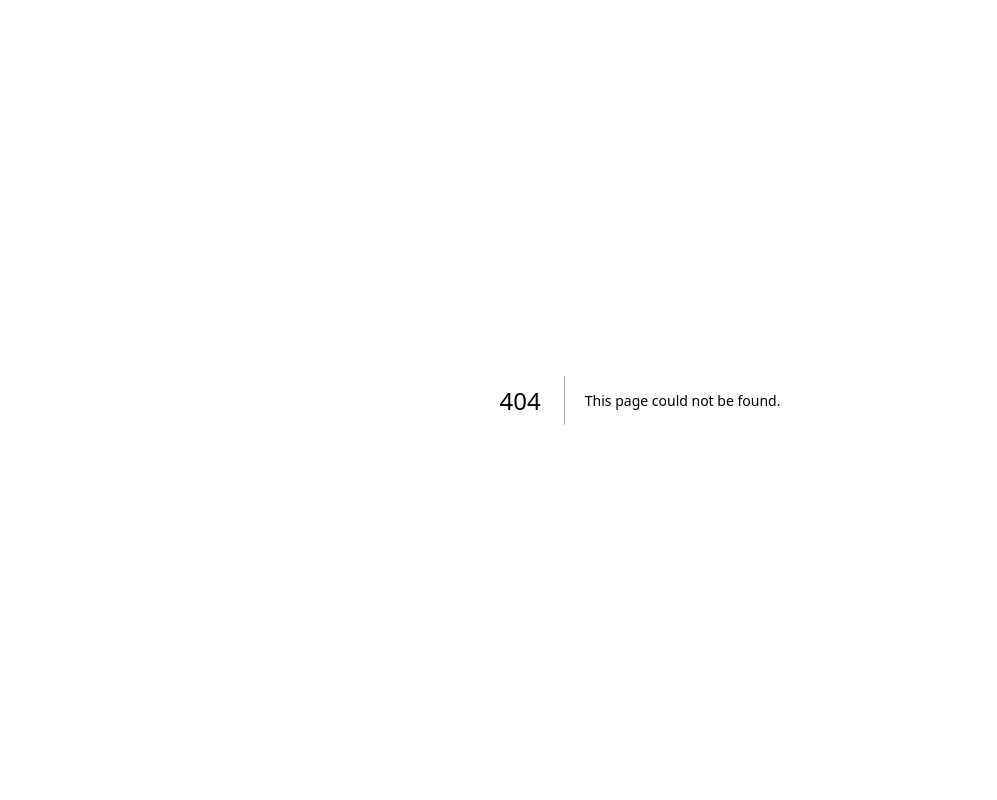
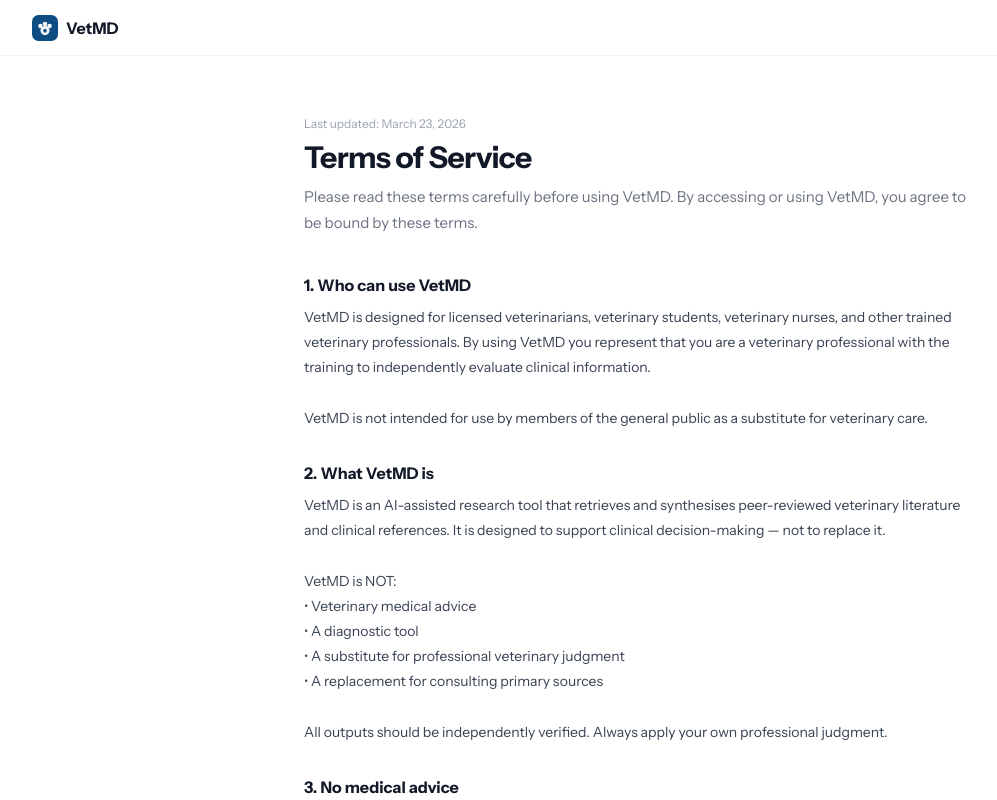
Before and after one commit to talinbettencourt2-dotcom/vetmd, a Next.js app: page /terms in a window 1280 px wide. Before the commit this address had no page. Shown: the top 800 px of the page, without its empty margins (0-997 px from the left). Built offline with nearby package versions, Linux system fonts and the light colour scheme.

Commit message:
Add files via upload

```diff
--- /dev/null
+++ b/pages/terms.js
@@ -0,0 +1,141 @@
+import { useRouter } from 'next/router';
+
+function Logo({ size = 28 }) {
+  return (
+    <svg width={size} height={size} viewBox="0 0 40 40" fill="none">
+      <rect width="40" height="40" rx="10" fill="#0f4c81"/>
+      <circle cx="20" cy="24" r="7" fill="white" opacity="0.95"/>
+      <circle cx="13" cy="17" r="3.5" fill="white" opacity="0.95"/>
+      <circle cx="20" cy="14" r="3.5" fill="white" opacity="0.95"/>
+      <circle cx="27" cy="17" r="3.5" fill="white" opacity="0.95"/>
+      <rect x="18.5" y="21" width="3" height="6" rx="1" fill="#0f4c81"/>
+      <rect x="17" y="22.5" width="6" height="3" rx="1" fill="#0f4c81"/>
+    </svg>
+  );
+}
+
+export default function Terms() {
+  const router = useRouter();
+  const updated = "March 23, 2026";
+
+  return (
+    <div style={{ minHeight:"100vh", background:"#fff", fontFamily:"'Instrument Sans','Helvetica Neue',sans-serif", color:"#111827" }}>
+      <style>{`@import url('https://fonts.googleapis.com/css2?family=Instrument+Sans:wght@400;500;600;700&display=swap'); *{box-sizing:border-box}`}</style>
+
+      <nav style={{ borderBottom:"1px solid #f3f4f6", padding:"0 32px", height:"56px", display:"flex", alignItems:"center", gap:"10px" }}>
+        <div onClick={() => router.push('/')} style={{ display:"flex", alignItems:"center", gap:"8px", cursor:"pointer" }}>
+          <Logo size={26} />
+          <span style={{ fontSize:"16px", fontWeight:"700", color:"#111827" }}>VetMD</span>
+        </div>
+      </nav>
+
+      <div style={{ maxWidth:"720px", margin:"0 auto", padding:"60px 24px 80px" }}>
+        <p style={{ fontSize:"12px", color:"#9ca3af", marginBottom:"8px" }}>Last updated: {updated}</p>
+        <h1 style={{ fontSize:"30px", fontWeight:"700", color:"#111827", letterSpacing:"-0.02em", marginBottom:"8px" }}>Terms of Service</h1>
+        <p style={{ fontSize:"15px", color:"#6b7280", marginBottom:"40px", lineHeight:1.7 }}>
+          Please read these terms carefully before using VetMD. By accessing or using VetMD, you agree to be bound by these terms.
+        </p>
+
+        {[
+          {
+            title: "1. Who can use VetMD",
+            body: `VetMD is designed for licensed veterinarians, veterinary students, veterinary nurses, and other trained veterinary professionals. By using VetMD you represent that you are a veterinary professional with the training to independently evaluate clinical information.
+
+VetMD is not intended for use by members of the general public as a substitute for veterinary care.`
+          },
+          {
+            title: "2. What VetMD is",
+            body: `VetMD is an AI-assisted research tool that retrieves and synthesises peer-reviewed veterinary literature and clinical references. It is designed to support clinical decision-making — not to replace it.
+
+VetMD is NOT:
+• Veterinary medical advice
+• A diagnostic tool
+• A substitute for professional veterinary judgment
+• A replacement for consulting primary sources
+
+All outputs should be independently verified. Always apply your own professional judgment.`
+          },
+          {
+            title: "3. No medical advice",
+            body: `Nothing on VetMD constitutes veterinary medical advice, diagnosis, or treatment. The information provided is for research and reference purposes only.
+
+VetMD and its operators are not liable for any clinical decisions made based on information provided by the platform. You use VetMD at your own professional discretion and risk.`
+          },
+          {
+            title: "4. Accuracy of information",
+            body: `VetMD uses AI to synthesise information from third-party sources including PubMed, Europe PMC, OpenAlex, and Semantic Scholar. While we strive for accuracy, AI systems can make errors, omit information, or produce outdated content.
+
+We make no warranties, express or implied, about the accuracy, completeness, or timeliness of any information provided. Always verify critical clinical information against current primary sources and official guidelines.`
+          },
+          {
+            title: "5. Your account",
+            body: `You are responsible for maintaining the security of your account credentials. You must not share your account with others or use VetMD on behalf of someone else without authorisation.
+
+We reserve the right to suspend or terminate accounts that violate these terms, are used fraudulently, or that we reasonably believe are being misused.`
+          },
+          {
+            title: "6. Acceptable use",
+            body: `You agree not to:
+
+• Use VetMD to provide veterinary advice to members of the public as a substitute for professional consultation
+• Attempt to circumvent usage limits or access controls
+• Use VetMD for any unlawful purpose
+• Attempt to reverse-engineer, scrape, or copy VetMD's systems or outputs at scale
+• Submit content that is illegal, harmful, or violates third-party rights`
+          },
+          {
+            title: "7. Subscription and billing",
+            body: `Free tier: VetMD offers limited free access to all registered users.
+
+Paid plans: Premium features require a paid subscription. Subscriptions are billed monthly or annually as selected at checkout. You may cancel at any time and will retain access until the end of your billing period.
+
+Refunds: We offer a 7-day refund on annual subscriptions if you are not satisfied. Monthly subscriptions are non-refundable once the billing period has started.
+
+We reserve the right to change pricing with 30 days notice to existing subscribers.`
+          },
+          {
+            title: "8. Intellectual property",
+            body: `VetMD and its underlying technology are owned by VetMD and its operators. The AI-generated responses are provided for your personal professional use and may not be reproduced, distributed, or published at scale without permission.
+
+Third-party content retrieved from databases such as PubMed remains subject to the copyright of the original publishers.`
+          },
+          {
+            title: "9. Limitation of liability",
+            body: `To the maximum extent permitted by law, VetMD and its operators shall not be liable for any indirect, incidental, special, consequential, or punitive damages — including but not limited to clinical outcomes, lost profits, or data loss — arising from your use of the platform.
+
+Our total liability to you for any claim shall not exceed the amount you paid us in the 12 months preceding the claim.`
+          },
+          {
+            title: "10. Indemnification",
+            body: `You agree to indemnify and hold harmless VetMD and its operators from any claims, damages, or expenses (including legal fees) arising from your use of the platform, violation of these terms, or infringement of any third-party rights.`
+          },
+          {
+            title: "11. Changes to these terms",
+            body: `We may update these terms from time to time. We will notify registered users of material changes by email at least 14 days before they take effect. Continued use after that date constitutes acceptance of the updated terms.`
+          },
+          {
+            title: "12. Governing law",
+            body: `These terms are governed by the laws of the State of Texas, United States, without regard to conflict of law principles. Any disputes shall be resolved in the courts of Texas.`
+          },
+          {
+            title: "13. Contact",
+            body: `For questions about these terms, contact us at:\n\nsupport@vetmd.ai`
+          },
+        ].map((section, i) => (
+          <div key={i} style={{ marginBottom:"32px" }}>
+            <h2 style={{ fontSize:"16px", fontWeight:"700", color:"#111827", marginBottom:"10px" }}>{section.title}</h2>
+            <div style={{ fontSize:"14px", color:"#374151", lineHeight:1.8, whiteSpace:"pre-line" }}>{section.body}</div>
+          </div>
+        ))}
+      </div>
+
+      <footer style={{ borderTop:"1px solid #f3f4f6", padding:"20px 32px", display:"flex", justifyContent:"space-between", alignItems:"center" }}>
+        <span style={{ fontSize:"12px", color:"#9ca3af" }}>© 2026 VetMD</span>
+        <div style={{ display:"flex", gap:"20px" }}>
+          <span onClick={() => router.push('/privacy')} style={{ fontSize:"12px", color:"#9ca3af", cursor:"pointer" }}>Privacy Policy</span>
+          <span onClick={() => router.push('/')} style={{ fontSize:"12px", color:"#9ca3af", cursor:"pointer" }}>Home</span>
+        </div>
+      </footer>
+    </div>
+  );
+}
```
